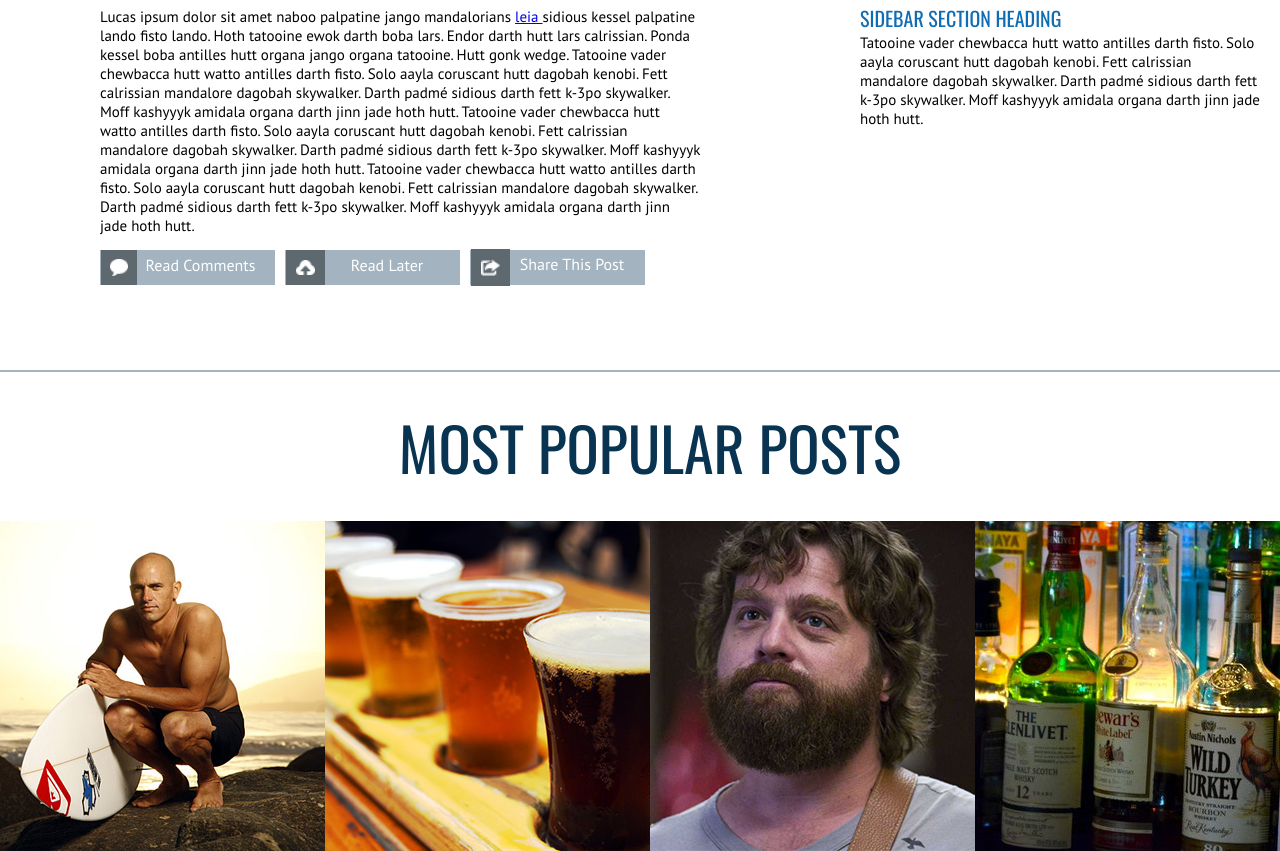
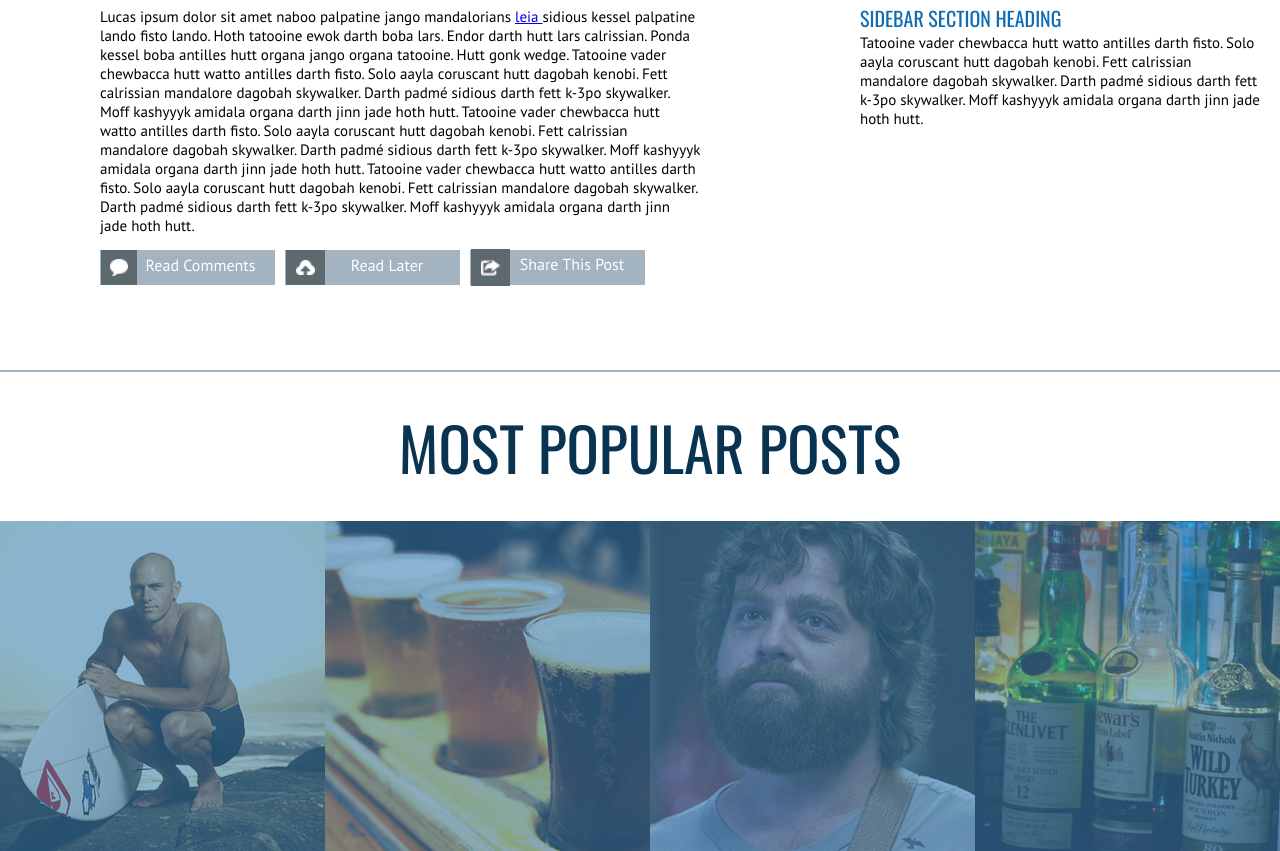
Before and after one commit to katlyngabor/Surf-and-PaddleHW, a plain HTML site: page index.html in a window 1280 px wide. Shown: the part 1039-1890 px from the top of the page. Drawn offline with nearby package versions, Linux system fonts and the light colour scheme.

Commit message:
added opacity hover to footer images

```diff
--- a/index.html
+++ b/index.html
@@ -88,12 +88,19 @@
 <footer>
   <div class="footer-title">MOST POPULAR POSTS
   </div> <!---End of footer-title-->
-  <div class="footer-images"/>
+  <div class="image-holder">
     <img class="surfer-image" src="images/article-image-1.jpg"/>
+  </div>
+  <div class="image-holder">
     <img class="beer-image" src="images/article-image-2.jpg"/>
+  </div>
+  <div class="image-holder">
     <img class="zach-image" src="images/article-image-3.jpg"/>
+  </div>
+  <div class="image-holder">
     <img class="liquor-image" src="images/article-image-4.jpg"/>
-  </div> <!--End of footer-images div->
+  </div>
+<!--End of footer-images div->
 </footer>
 </body>
 </html>
--- a/style.css
+++ b/style.css
@@ -297,3 +297,24 @@ padding-bottom: 30px;
 .liquor-image {
 	float:left;
 }
+
+.image-holder {
+    display:inline-block;
+    position: relative;
+    float:left;
+}
+.image-holder:after {
+    content:'';
+    top: 0;
+    left: 0;
+    z-index: 10;
+    width: 100%;
+    height: 100%;
+    display: block;
+    position: absolute;
+    background: #3e82b3;
+    opacity: 0.6;
+}
+
+.image-holder:hover:after {
+    opacity: 0;
```
